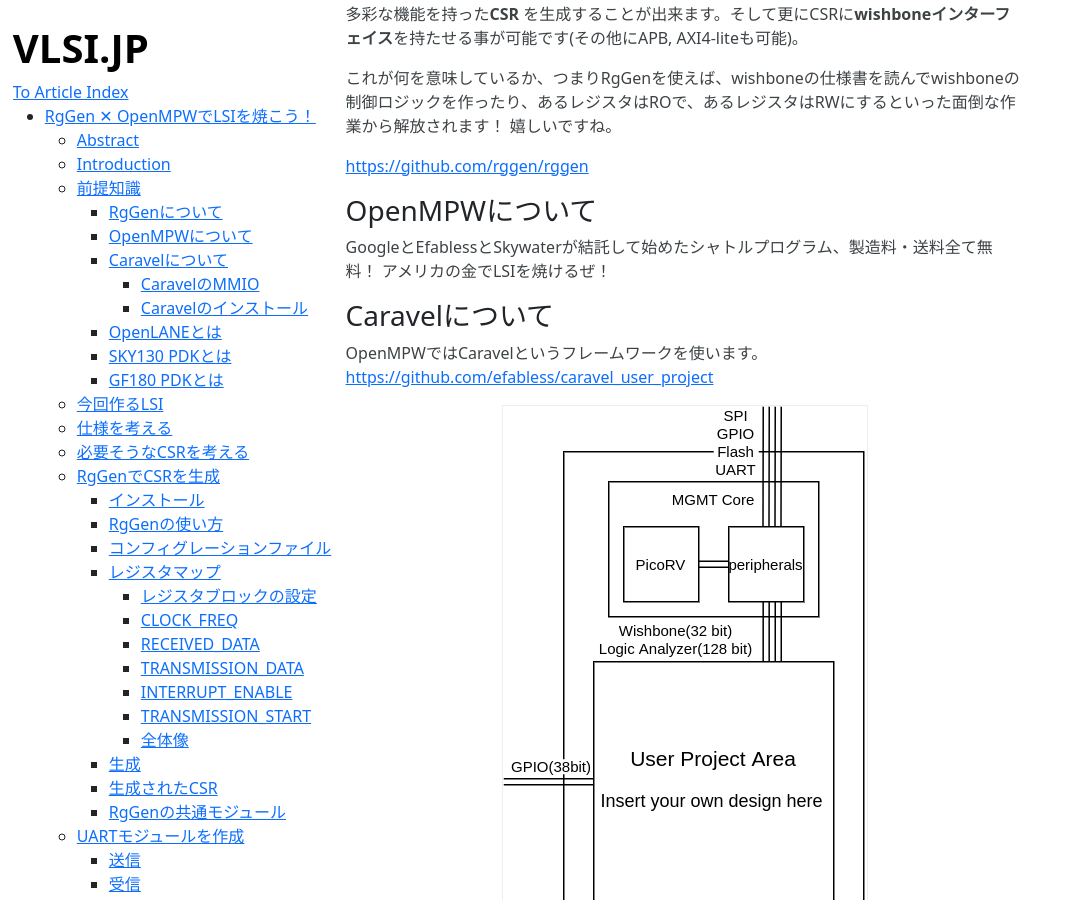
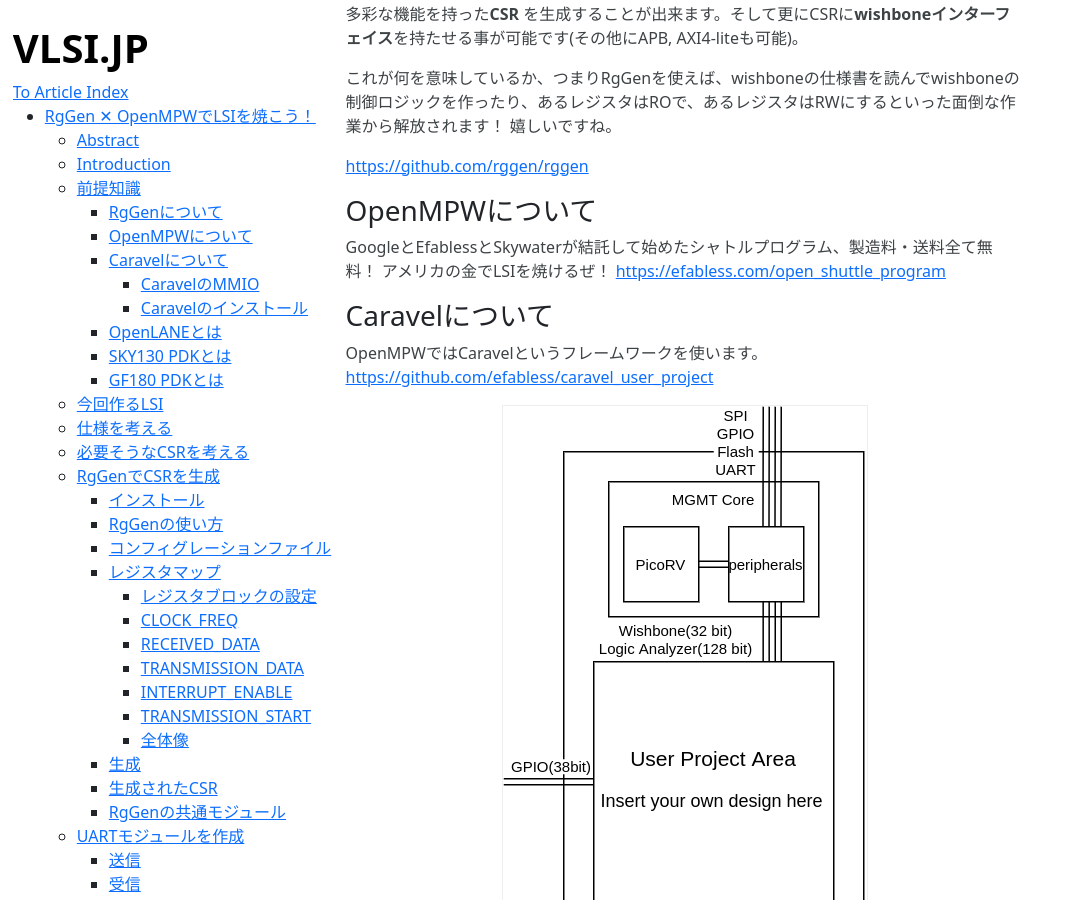
Before and after one commit to Cra2yPierr0t/Cra2yPierr0t.github.io, a Jekyll site: the page built from RgGenxOpenMPW.md, in a window 1280 px wide and 900 px high, scrolled down 651 px. Shown: the whole window, without its empty margins (0-1069 px from the left). Built offline with Jekyll 4.4.1, drawn with Linux system fonts in a browser that asks for light colours; some of the changed lines change nothing that is shown.

Commit message:
add link

```diff
--- a/RgGenxOpenMPW.md
+++ b/RgGenxOpenMPW.md
@@ -32,6 +32,7 @@
 ### OpenMPWについて
 GoogleとEfablessとSkywaterが結託して始めたシャトルプログラム、製造料・送料全て無料！
 アメリカの金でLSIを焼けるぜ！
+[https://efabless.com/open_shuttle_program](https://efabless.com/open_shuttle_program)
 
 ### Caravelについて
 OpenMPWではCaravelというフレームワークを使います。
```
